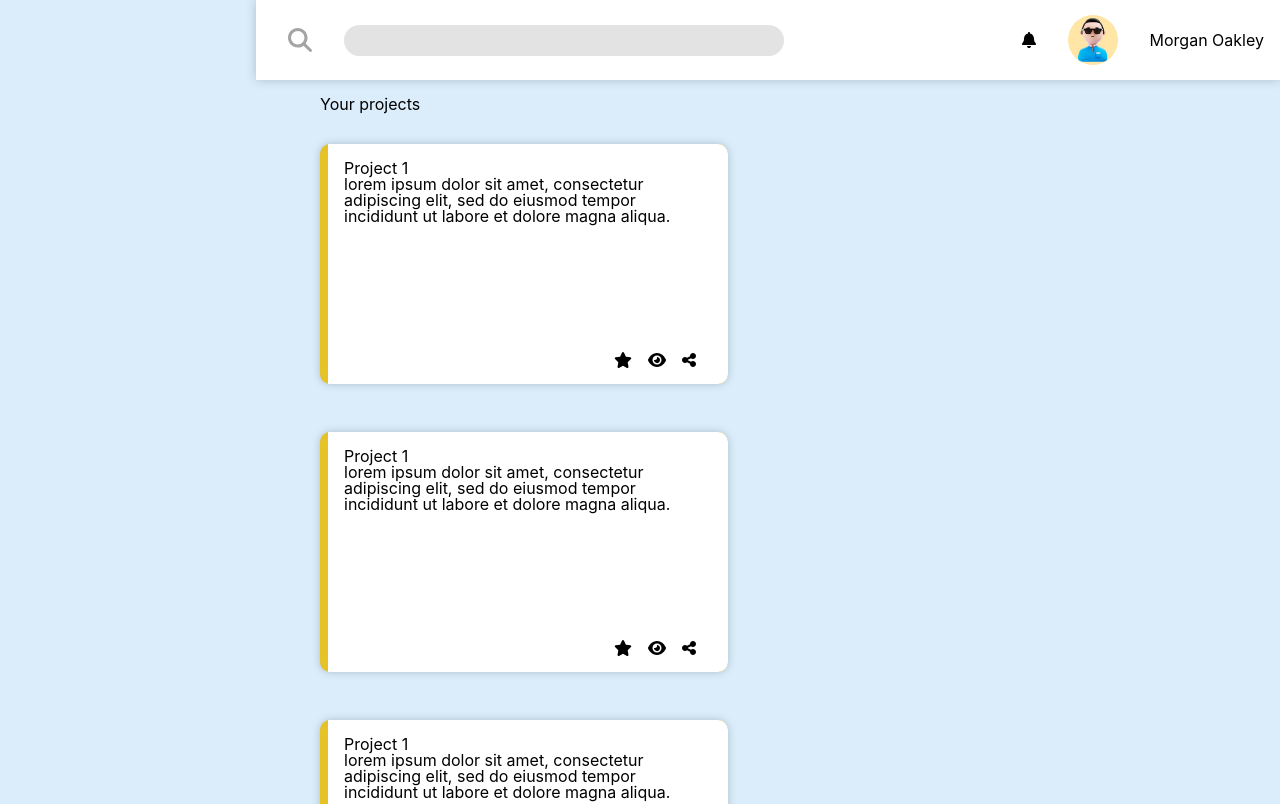
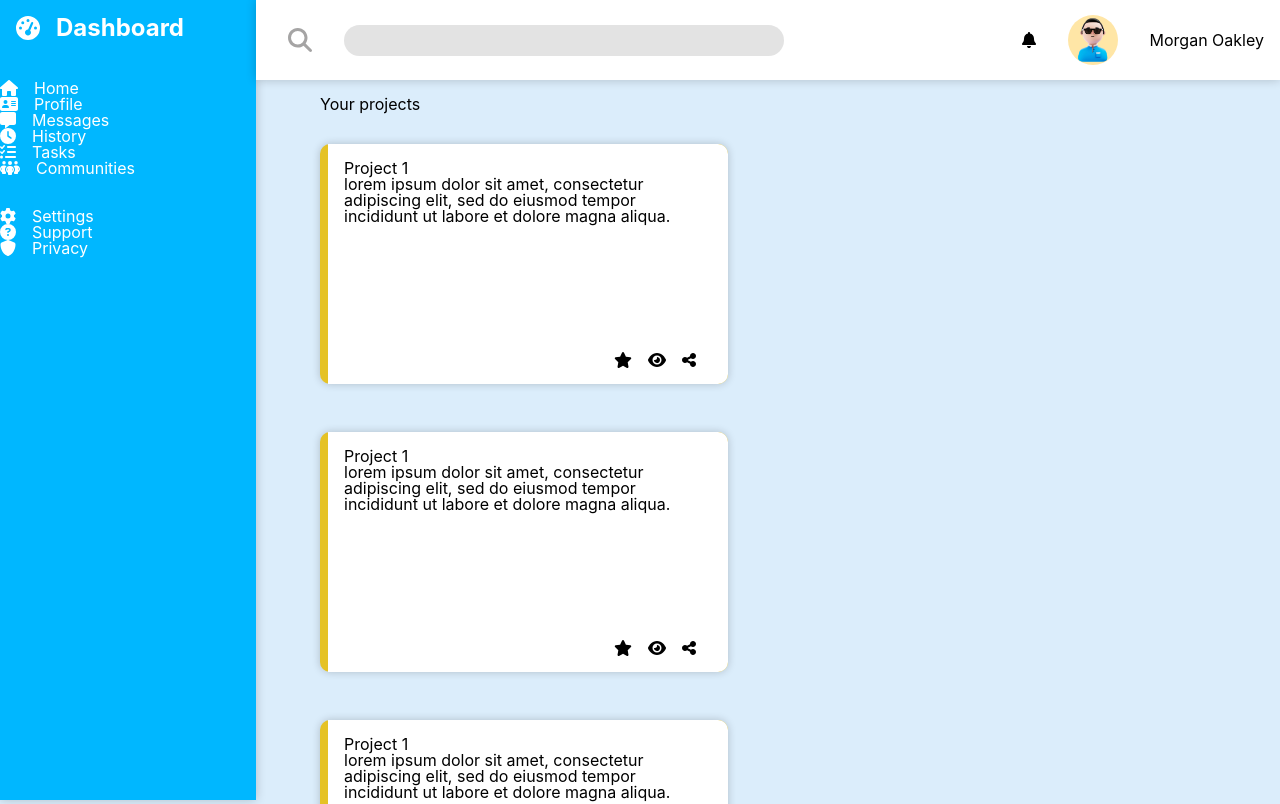
Before and after one commit to nicoriera/test-12p5-frontend, a React (Create React App) app: page / in a window 1280 px wide. Shown: the top 804 px of the page. Built offline with nearby package versions, Linux system fonts and the light colour scheme.

Commit message:
create sidebar component

```diff
--- a/src/App.js
+++ b/src/App.js
@@ -8,14 +8,43 @@ import {
   faBell,
   faEye,
   faShareNodes,
+  faGaugeHigh,
+  faHouse,
+  faAddressCard,
+  faMessage,
+  faClock,
+  faListCheck,
+  faPeopleGroup,
+  faGear,
+  faCircleQuestion,
+  faShield,
 } from "@fortawesome/free-solid-svg-icons";
+import SideBar from "./components/SideBar/SideBar";
 
-library.add(faStar, faBars, faMagnifyingGlass, faBell, faEye, faShareNodes);
+library.add(
+  faStar,
+  faBars,
+  faMagnifyingGlass,
+  faBell,
+  faEye,
+  faShareNodes,
+  faGaugeHigh,
+  faHouse,
+  faAddressCard,
+  faMessage,
+  faClock,
+  faListCheck,
+  faPeopleGroup,
+  faGear,
+  faCircleQuestion,
+  faShield
+);
 
 function App() {
   return (
     <>
       <NavBar />
+      <SideBar />
       <div className="main_content">
         <h1>Your projects</h1>
         <div className="card_container">
--- /dev/null
+++ b/src/components/SideBar/SideBar.js
@@ -0,0 +1,55 @@
+import React from "react";
+import { FontAwesomeIcon } from "@fortawesome/react-fontawesome";
+
+const SideBar = () => {
+  return (
+    <div className="sidebar">
+      <div className="sidebar_header">
+        <FontAwesomeIcon icon="fa-solid fa-gauge-high" />
+        <h1>Dashboard</h1>
+      </div>
+      <ul className="sidebar_links_project">
+        <div className="sidebar_link">
+          <FontAwesomeIcon icon="fa-house" />
+          <li>Home</li>
+        </div>
+        <div className="sidebar_link">
+          <FontAwesomeIcon icon="fa-address-card" />
+          <li>Profile</li>
+        </div>
+        <div className="sidebar_link">
+          <FontAwesomeIcon icon="fa-message" />
+          <li>Messages</li>
+        </div>
+        <div className="sidebar_link">
+          <FontAwesomeIcon icon="fa-clock" />
+          <li>History</li>
+        </div>
+        <div className="sidebar_link">
+          <FontAwesomeIcon icon="fa-list-check" />
+          <li>Tasks</li>
+        </div>
+        <div className="sidebar_link">
+          <FontAwesomeIcon icon="fa-people-group" />
+          <li>Communities</li>
+        </div>
+      </ul>
+      <ul className="sidebar_links_settings">
+        <div className="sidebar_link">
+          <FontAwesomeIcon icon="fa-gear" />
+          <li>Settings</li>
+        </div>
+        <div className="sidebar_link">
+          <FontAwesomeIcon icon="fa-circle-question" />
+          <li>Support</li>
+        </div>
+        <div className="sidebar_link">
+          <FontAwesomeIcon icon="fa-shield" />
+          <li>Privacy</li>
+        </div>
+      </ul>
+    </div>
+  );
+};
+
+export default SideBar;
--- /dev/null
+++ b/src/components/SideBar/sidebar.scss
@@ -0,0 +1,58 @@
+.sidebar {
+  background-color: $background-color-sidebar;
+  height: 100vh;
+  width: 20%;
+  margin-top: 5rem;
+  position: fixed;
+  top: 0;
+  color: white;
+  transition: 0.3s;
+  box-shadow: 0 0 10px rgba(0, 0, 0, 0.2);
+
+  .sidebar_header {
+    display: none;
+  }
+}
+
+@media (min-width: 768px) {
+  .sidebar {
+    margin-top: 0;
+
+    .sidebar_header {
+      display: flex;
+      align-items: center;
+      font-size: 1.5rem;
+      padding: $padding-size;
+      margin-bottom: 1.5rem;
+
+      h1 {
+        margin-left: 1rem;
+        font-weight: bold;
+      }
+    }
+
+    .sidebar_links_settings {
+      margin-top: 2rem;
+    }
+
+    .sidebar_link {
+      display: flex;
+      align-items: center;
+      gap: $padding-size;
+      padding: $padding-size;
+      text-decoration: none;
+      font-size: 1rem;
+      font-weight: bold;
+      transition: 0.3s;
+
+      &:hover {
+        cursor: pointer;
+        background-color: rgba(0, 0, 0, 0.2);
+      }
+
+      &.active {
+        background-color: rgba(0, 0, 0, 0.2);
+      }
+    }
+  }
+}
--- a/src/styles/index.scss
+++ b/src/styles/index.scss
@@ -2,6 +2,7 @@
 @import "./variables.scss";
 @import "../components/NavBar/navbar.scss";
 @import "../components/Card/card.scss";
+@import "../components/Sidebar/sidebar.scss";
 
 body {
   margin: 0;
--- a/src/styles/variables.scss
+++ b/src/styles/variables.scss
@@ -1,6 +1,7 @@
 // Couleurs
 $background-color: #dbedfb;
 $background-color-card: rgb(229, 194, 37);
+$background-color-sidebar: rgb(0, 183, 255);
 $padding-size: 1rem;
 $icon-color: rgb(165, 164, 164);
 $avatar-size: 50px;
```
